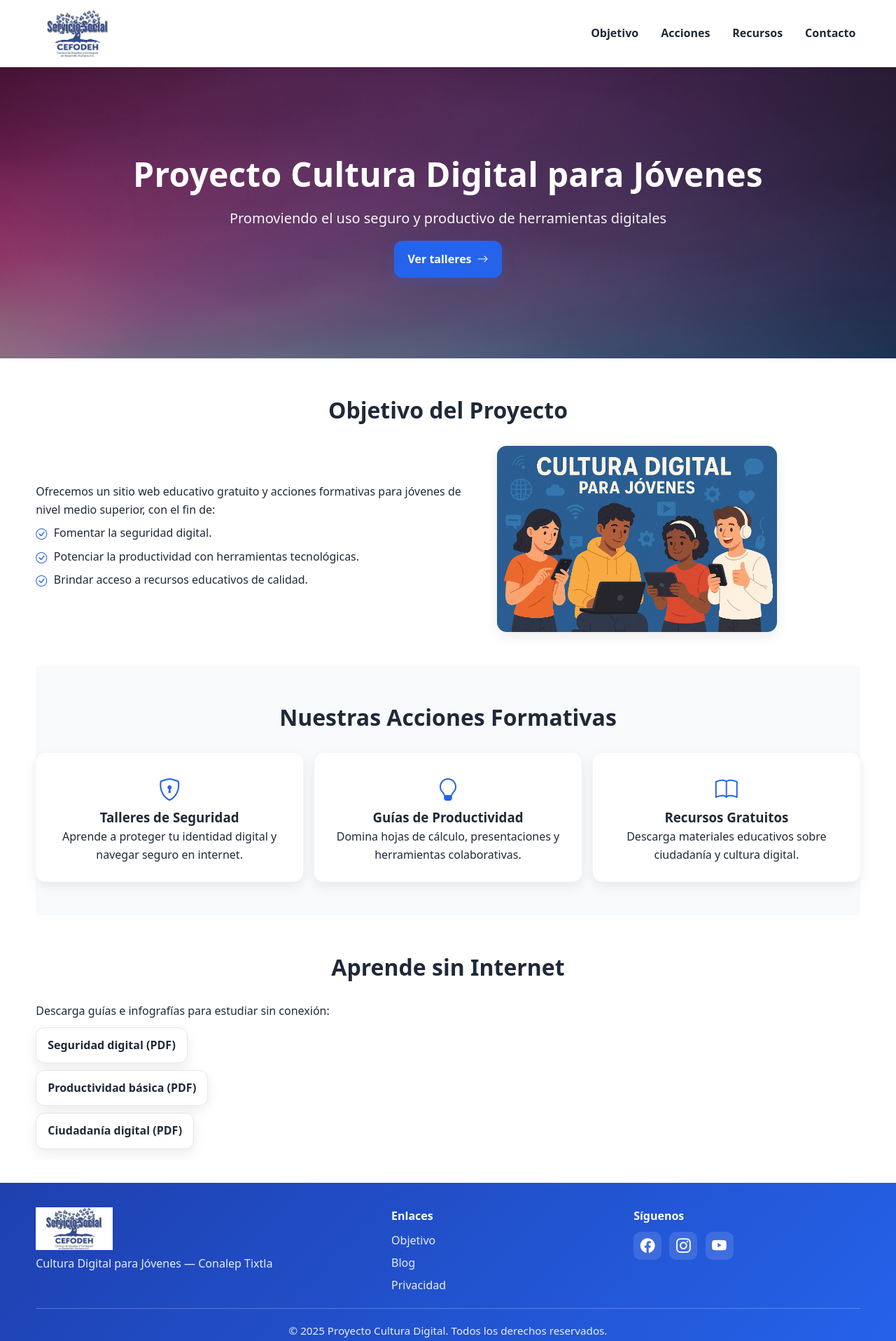
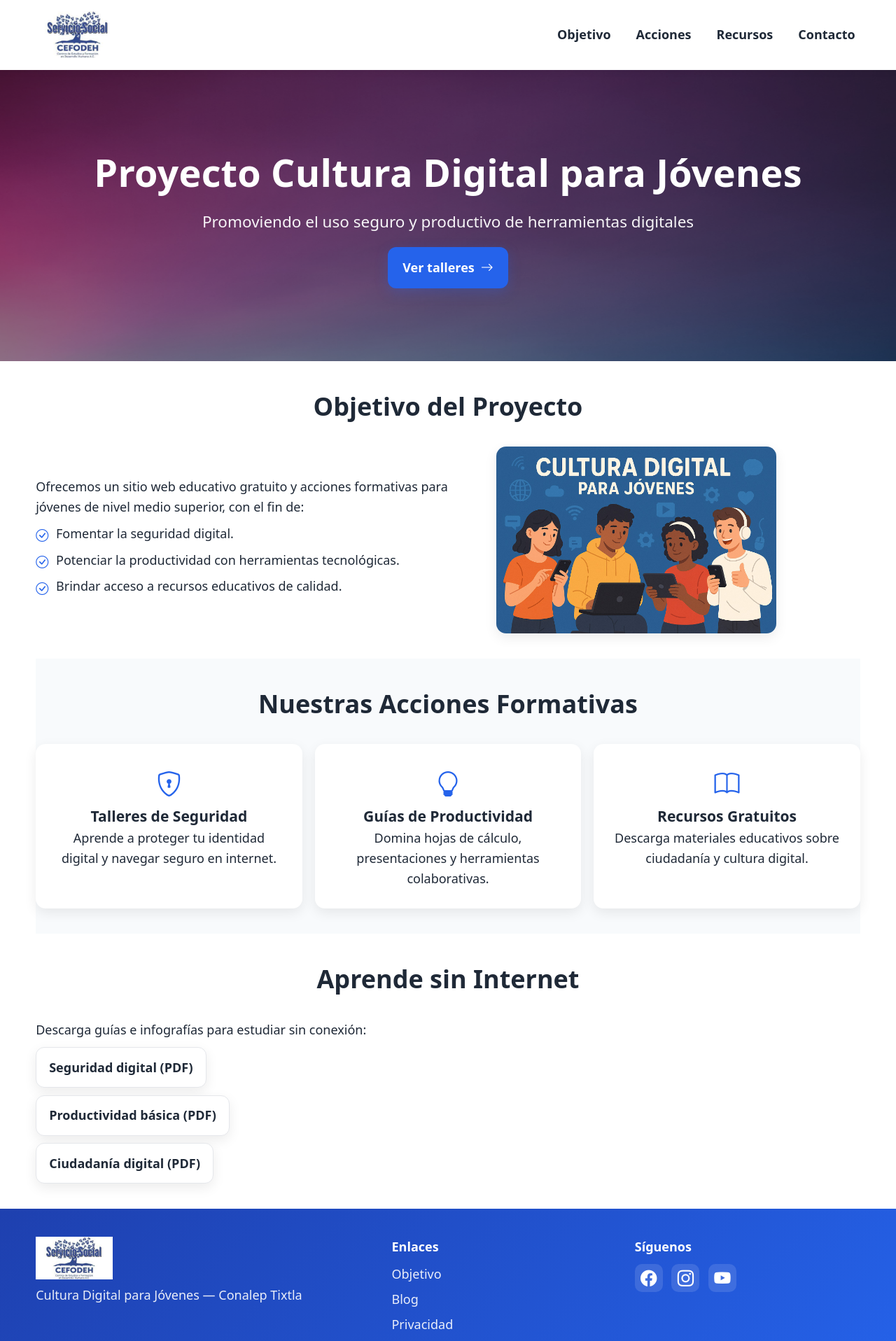
Before and after one commit to CulturaDigitalparaJovenes/Inicio, a plain HTML site: page index.html in a window 1280 px wide. Shown: the top 1916 px of the page at 70% size. Drawn offline with nearby package versions, Linux system fonts and the light colour scheme.

Commit message:
Add files via upload

```diff
--- a/css/style.css
+++ b/css/style.css
@@ -1,188 +1,382 @@
 /* ===========================
-   Variables y base
+   VARIABLES Y BASE
 =========================== */
-:root{
+:root {
+  /* Colores principales */
   --primary: #2563eb;
-  --primary-600:#1e40af;
-  --text:#1f2937;
-  --muted:#6b7280;
-  --bg:#ffffff;
-  --bg-soft:#f8fafc;
-  --card:#ffffff;
+  --primary-600: #1e40af;
+  --text: #1f2937;
+  --muted: #6b7280;
+  --bg: #ffffff;
+  --bg-soft: #f8fafc;
+  --card: #ffffff;
   --shadow: 0 6px 18px rgba(0,0,0,.08);
   --radius: 14px;
+
+  /* Tipografía y espacios */
+  --font-main: system-ui, -apple-system, "Segoe UI", Roboto, "Noto Sans", "Helvetica Neue", Arial, "Apple Color Emoji","Segoe UI Emoji";
+  --font-size: 1rem;
+  --font-size-lg: 1.25rem;
+  --font-size-xl: 2rem;
+  --space-xs: 0.4rem;
+  --space-sm: 0.8rem;
+  --space-md: 1.2rem;
+  --space-lg: 2rem;
+  --transition: 0.2s cubic-bezier(.4,0,.2,1);
 }
 
-/* Reset + tipografía de sistema (rápida y sin descargas) */
-*{box-sizing:border-box;margin:0;padding:0}
-html:focus-within{scroll-behavior:smooth}
-body{
-  font-family: system-ui, -apple-system, "Segoe UI", Roboto, "Noto Sans",
-               "Helvetica Neue", Arial, "Apple Color Emoji","Segoe UI Emoji";
-  color:var(--text);
-  background:var(--bg);
-  line-height:1.6;
-  -webkit-text-size-adjust:100%;
+/* ===========================
+   RESET Y TIPOGRAFÍA
+=========================== */
+*,
+*::before,
+*::after {
+  box-sizing: border-box;
+  margin: 0;
+  padding: 0;
 }
-img{max-width:100%;height:auto;display:block}
-a{color:inherit;text-decoration:none}
-ul{list-style: none}
+html:focus-within { scroll-behavior: smooth; }
+body {
+  font-family: var(--font-main);
+  color: var(--text);
+  background: var(--bg);
+  line-height: 1.6;
+  font-size: var(--font-size);
+  -webkit-text-size-adjust: 100%;
+}
+img { max-width: 100%; height: auto; display: block; }
+a { color: inherit; text-decoration: none; }
+ul { list-style: none; }
 
-/* Enlace de salto (a11y) */
-.skip-link{
-  position:absolute;left:-9999px;top:auto;width:1px;height:1px;overflow:hidden
+/* ===========================
+   ACCESIBILIDAD
+=========================== */
+.skip-link {
+  position: absolute;
+  left: -9999px;
+  top: auto;
+  width: 1px;
+  height: 1px;
+  overflow: hidden;
 }
-.skip-link:focus{
-  position:static;width:auto;height:auto;padding:.5rem 1rem;background:#000;color:#fff;z-index:1000;display:inline-block
+.skip-link:focus {
+  position: static;
+  width: auto;
+  height: auto;
+  padding: var(--space-xs) var(--space-md);
+  background: #000;
+  color: #fff;
+  z-index: 1000;
+  display: inline-block;
+  border-radius: var(--radius);
 }
 
-/* Contenedor */
-.container{width:min(92%,1200px);margin-inline:auto}
+/* Foco visible en elementos interactivos */
+a:focus-visible,
+button:focus-visible,
+input:focus-visible {
+  outline: 2px solid var(--primary);
+  outline-offset: 2px;
+}
 
 /* ===========================
-   Header + Nav (CSS-only)
+   CONTENEDOR
 =========================== */
-.header{
-  position:sticky;top:0;background:#fff;box-shadow:0 2px 10px rgba(0,0,0,.06);z-index:20
+.container {
+  width: min(92%, 1200px);
+  margin-inline: auto;
 }
-.navbar{
-  display:flex;align-items:center;justify-content:space-between;gap:1rem;padding:.9rem 0
+
+/* ===========================
+   HEADER + NAV
+=========================== */
+.header {
+  position: sticky;
+  top: 0;
+  background: var(--bg);
+  box-shadow: 0 2px 10px rgba(0,0,0,.06);
+  z-index: 20;
 }
-.logo img{display:block}
+.navbar {
+  display: flex;
+  align-items: center;
+  justify-content: space-between;
+  gap: var(--space-md);
+  padding: .9rem 0;
+}
+.logo img { display: block; }
 
 /* Toggle (checkbox hack) */
-.nav-toggle{display:none}
-.menu-toggle{
-  display:none;font-size:1.9rem;line-height:1;cursor:pointer;border:0;background:none
+.nav-toggle { display: none; }
+.menu-toggle {
+  display: none;
+  font-size: 1.9rem;
+  line-height: 1;
+  cursor: pointer;
+  border: 0;
+  background: none;
 }
 
-.nav-links{
-  display:flex;gap:1.2rem;align-items:center
+.nav-links {
+  display: flex;
+  gap: var(--space-md);
+  align-items: center;
 }
-.nav-links a{
-  padding:.5rem .4rem;border-radius:8px;font-weight:600;color:var(--text)
+.nav-links a {
+  padding: .5rem .4rem;
+  border-radius: 8px;
+  font-weight: 600;
+  color: var(--text);
+  transition: background var(--transition);
 }
-.nav-links a:hover,.nav-links a:focus-visible{
-  background:var(--bg-soft);outline:2px solid transparent
+.nav-links a:hover,
+.nav-links a:focus-visible {
+  background: var(--bg-soft);
 }
 
 /* Mobile first: menú colapsado */
-@media (max-width: 768px){
-  .menu-toggle{display:inline-grid;place-items:center}
-  .nav-links{
-    position:absolute;inset:64px 1rem auto 1rem;
-    background:#fff;border-radius:12px;box-shadow:var(--shadow);
-    padding:1rem;display:none;flex-direction:column;align-items:stretch
+@media (max-width: 768px) {
+  .menu-toggle { display: inline-grid; place-items: center; }
+  .nav-links {
+    position: absolute;
+    inset: 64px 1rem auto 1rem;
+    background: var(--bg);
+    border-radius: 12px;
+    box-shadow: var(--shadow);
+    padding: 1rem;
+    display: none;
+    flex-direction: column;
+    align-items: stretch;
   }
-  .nav-links a{padding:.85rem 1rem}
-  .nav-toggle:checked ~ .menu-toggle .bi{content:"";transform:rotate(90deg)}
-  .nav-toggle:checked ~ .nav-links{display:flex}
+  .nav-links a { padding: .85rem 1rem; }
+  .nav-toggle:checked ~ .menu-toggle .bi { transform: rotate(90deg); }
+  .nav-toggle:checked ~ .nav-links { display: flex; }
+}
+
+/* Mejor contraste en menú móvil */
+@media (max-width: 768px) {
+  .nav-links {
+    background: var(--bg);
+  }
+  .nav-links a {
+    color: var(--text);
+  }
+}
+
+/* Mejor contraste en menú móvil modo oscuro */
+@media (max-width: 768px) and (prefers-color-scheme: dark) {
+  .nav-links {
+    background: #111822;
+  }
+  .nav-links a {
+    color: #e5e7eb;
+  }
 }
 
 /* ===========================
-   Hero
+   HERO
 =========================== */
-.hero{
-  position:relative;isolation:isolate;color:#fff;min-height:52dvh;display:grid;place-items:center;text-align:center
+.hero {
+  position: relative;
+  isolation: isolate;
+  color: #fff;
+  min-height: 52dvh;
+  display: grid;
+  place-items: center;
+  text-align: center;
 }
-.hero-media{
-  position:absolute;inset:0;z-index:-1;overflow:hidden
+.hero-media {
+  position: absolute;
+  inset: 0;
+  z-index: -1;
+  overflow: hidden;
 }
-.hero-media img{width:100%;height:100%;object-fit:cover;filter:brightness(.55)}
-.hero-content{padding-block:4rem}
-.hero h1{font-size:clamp(1.8rem,4.5vw,3rem);font-weight:800;letter-spacing:.2px}
-.subtitle{opacity:.95;margin-top:.5rem;font-size:clamp(1rem,2.6vw,1.25rem)}
-.cta-button{
-  display:inline-flex;align-items:center;gap:.5rem;margin-top:1rem;
-  background:var(--primary);color:#fff;padding:.85rem 1.2rem;border-radius:12px;
-  font-weight:700;box-shadow:0 6px 18px rgba(37,99,235,.25);transition:transform .2s ease,background .2s ease
+.hero-media img {
+  width: 100%;
+  height: 100%;
+  object-fit: cover;
+  filter: brightness(.55);
 }
-.cta-button:hover,.cta-button:focus-visible{background:var(--primary-600);transform:translateY(-1px)}
+.hero-content { padding-block: var(--space-lg); }
+.hero h1 {
+  font-size: clamp(1.8rem, 4.5vw, 3rem);
+  font-weight: 800;
+  letter-spacing: .2px;
+}
+.subtitle {
+  opacity: .95;
+  margin-top: .5rem;
+  font-size: clamp(1rem, 2.6vw, 1.25rem);
+}
+.cta-button {
+  display: inline-flex;
+  align-items: center;
+  gap: .5rem;
+  margin-top: 1rem;
+  background: var(--primary);
+  color: #fff;
+  padding: .85rem 1.2rem;
+  border-radius: 12px;
+  font-weight: 700;
+  box-shadow: 0 6px 18px rgba(37,99,235,.25);
+  transition: transform var(--transition), background var(--transition);
+}
+.cta-button:hover,
+.cta-button:focus-visible {
+  background: var(--primary-600);
+  transform: translateY(-1px);
+}
 
 /* Reduce motion si el usuario lo pide */
-@media (prefers-reduced-motion: reduce){
-  *{animation:none!important;transition:none!important;scroll-behavior:auto!important}
+@media (prefers-reduced-motion: reduce) {
+  * { animation: none !important; transition: none !important; scroll-behavior: auto !important; }
 }
 
 /* ===========================
-   Secciones
+   SECCIONES
 =========================== */
-.section{padding-block:3rem}
-.section-title{
-  text-align:center;font-size:clamp(1.4rem,3.2vw,2rem);margin-bottom:1.6rem;font-weight:800
+.section { padding-block: var(--space-lg); }
+.section-title {
+  text-align: center;
+  font-size: clamp(1.4rem, 3.2vw, 2rem);
+  margin-bottom: 1.6rem;
+  font-weight: 800;
 }
 
-.grid-2{
-  display:grid;gap:1.5rem;align-items:center;
-  grid-template-columns:1fr; /* mobile */
+.grid-2 {
+  display: grid;
+  gap: var(--space-md);
+  align-items: center;
+  grid-template-columns: 1fr; /* mobile */
 }
-@media (min-width: 768px){
-  .grid-2{grid-template-columns:1.1fr .9fr}
+@media (min-width: 768px) {
+  .grid-2 { grid-template-columns: 1.1fr .9fr; }
 }
 
-.custom-list li{margin:.5rem 0;display:flex;gap:.6rem;align-items:flex-start}
-.custom-list i{color:var(--primary);transform:translateY(.15rem)}
+.custom-list li {
+  margin: .5rem 0;
+  display: flex;
+  gap: .6rem;
+  align-items: flex-start;
+}
+.custom-list i {
+  color: var(--primary);
+  transform: translateY(.15rem);
+}
 
-.media .img-rounded{border-radius:var(--radius);box-shadow:var(--shadow)}
+.media .img-rounded {
+  border-radius: var(--radius);
+  box-shadow: var(--shadow);
+}
 
-.bg-light{background:var(--bg-soft)}
+.bg-light { background: var(--bg-soft); }
 
-.grid-3{
-  display:grid;gap:1rem;
-  grid-template-columns:1fr; /* mobile */
+.grid-3 {
+  display: grid;
+  gap: 1rem;
+  grid-template-columns: 1fr; /* mobile */
 }
-@media (min-width: 640px){.grid-3{grid-template-columns:repeat(2,1fr)}}
-@media (min-width: 960px){.grid-3{grid-template-columns:repeat(3,1fr)}}
+@media (min-width: 640px) { .grid-3 { grid-template-columns: repeat(2,1fr); } }
+@media (min-width: 960px) { .grid-3 { grid-template-columns: repeat(3,1fr); } }
 
-.card{
-  background:var(--card);border-radius:var(--radius);box-shadow:var(--shadow);
-  padding:1.6rem;text-align:center;transition:transform .18s ease
+.card {
+  background: var(--card);
+  border-radius: var(--radius);
+  box-shadow: var(--shadow);
+  padding: 1.6rem;
+  text-align: center;
+  transition: transform var(--transition);
 }
-.card:hover{transform:translateY(-4px)}
-.icon-large{font-size:2rem;color:var(--primary);margin-bottom:.6rem}
-
-/* Descargas offline */
-.download-list{margin-top:.6rem;display:grid;gap:.6rem}
-.btn-download{
-  display:inline-block;background:#fff;border:1px solid #e5e7eb;border-radius:12px;
-  padding:.75rem 1rem;font-weight:700;box-shadow:var(--shadow)
+.card:hover { transform: translateY(-4px); }
+.icon-large {
+  font-size: 2rem;
+  color: var(--primary);
+  margin-bottom: .6rem;
 }
-.btn-download:focus-visible,.btn-download:hover{border-color:var(--primary);outline:0}
 
 /* ===========================
-   Footer
+   DESCARGAS OFFLINE
 =========================== */
-.footer{
-  color:#fff;background:linear-gradient(135deg,var(--primary-600),var(--primary));
-  padding-block:2.2rem
+.download-list {
+  margin-top: .6rem;
+  display: grid;
+  gap: .6rem;
 }
-.footer-grid{
-  display:grid;gap:1.4rem;align-items:start;
-  grid-template-columns:1fr; /* mobile */
+.btn-download {
+  display: inline-block;
+  background: #fff;
+  border: 1px solid #e5e7eb;
+  border-radius: 12px;
+  padding: .75rem 1rem;
+  font-weight: 700;
+  box-shadow: var(--shadow);
+  transition: border-color var(--transition), background var(--transition);
 }
-@media (min-width: 820px){
-  .footer-grid{grid-template-columns:1.2fr .8fr .8fr}
+.btn-download:focus-visible,
+.btn-download:hover {
+  border-color: var(--primary);
+  outline: 0;
+  background: var(--bg-soft);
 }
-.footer-title{font-weight:800;margin-bottom:.6rem}
-.footer-links{display:grid;gap:.4rem}
-.footer-links a{opacity:.9}
-.footer-links a:hover,.footer-links a:focus-visible{opacity:1;text-decoration:underline}
-.social{display:flex;gap:.7rem}
-.social a{font-size:1.3rem;display:inline-grid;place-items:center;width:40px;height:40px;border-radius:10px;background:rgba(255,255,255,.12)}
-.social a:hover,.social a:focus-visible{background:rgba(255,255,255,.2)}
-.foot-hr{border:0;border-top:1px solid rgba(255,255,255,.25);margin:1.2rem 0}
-.foot-note{opacity:.9;margin-top:.4rem}
-copyright,.copyright{font-size:.95rem;opacity:.9;text-align:center}
 
 /* ===========================
-   Dark mode (opcional auto)
+   FOOTER
 =========================== */
-@media (prefers-color-scheme: dark){
-  :root{
-    --text:#e5e7eb; --bg:#0b0f14; --bg-soft:#0f141b; --card:#111822;
+.footer {
+  color: #fff;
+  background: linear-gradient(135deg, var(--primary-600), var(--primary));
+  padding-block: 2.2rem;
+}
+.footer-grid {
+  display: grid;
+  gap: 1.4rem;
+  align-items: start;
+  grid-template-columns: 1fr; /* mobile */
+}
+@media (min-width: 820px) {
+  .footer-grid { grid-template-columns: 1.2fr .8fr .8fr; }
+}
+.footer-title { font-weight: 800; margin-bottom: .6rem; }
+.footer-links { display: grid; gap: .4rem; }
+.footer-links a { opacity: .9; }
+.footer-links a:hover,
+.footer-links a:focus-visible { opacity: 1; text-decoration: underline; }
+.social { display: flex; gap: .7rem; }
+.social a {
+  font-size: 1.3rem;
+  display: inline-grid;
+  place-items: center;
+  width: 40px;
+  height: 40px;
+  border-radius: 10px;
+  background: rgba(255,255,255,.12);
+  transition: background var(--transition);
+}
+.social a:hover,
+.social a:focus-visible { background: rgba(255,255,255,.2); }
+.foot-hr { border: 0; border-top: 1px solid rgba(255,255,255,.25); margin: 1.2rem 0; }
+.foot-note { opacity: .9; margin-top: .4rem; }
+.copyright { font-size: .95rem; opacity: .9; text-align: center; }
+
+/* ===========================
+   DARK MODE (opcional auto)
+=========================== */
+@media (prefers-color-scheme: dark) {
+  :root {
+    --text: #e5e7eb;
+    --bg: #0b0f14;
+    --bg-soft: #0f141b;
+    --card: #111822;
     --shadow: 0 10px 24px rgba(0,0,0,.4);
   }
-  .header{background:var(--bg)}
-  .nav-links a:hover{background:rgba(255,255,255,.06)}
-  .btn-download{background:#0f141b;border-color:#1f2937}
+  .header { background: var(--bg); }
+  .nav-links a:hover { background: rgba(255,255,255,.06); }
+  .btn-download { background: #0f141b; border-color: #1f2937; }
 }
+
+/* ===========================
+   RESPONSIVE TIPOGRAFÍA
+=========================== */
+html {
+  font-size: clamp(15px, 2vw, 18px);
+}
```
